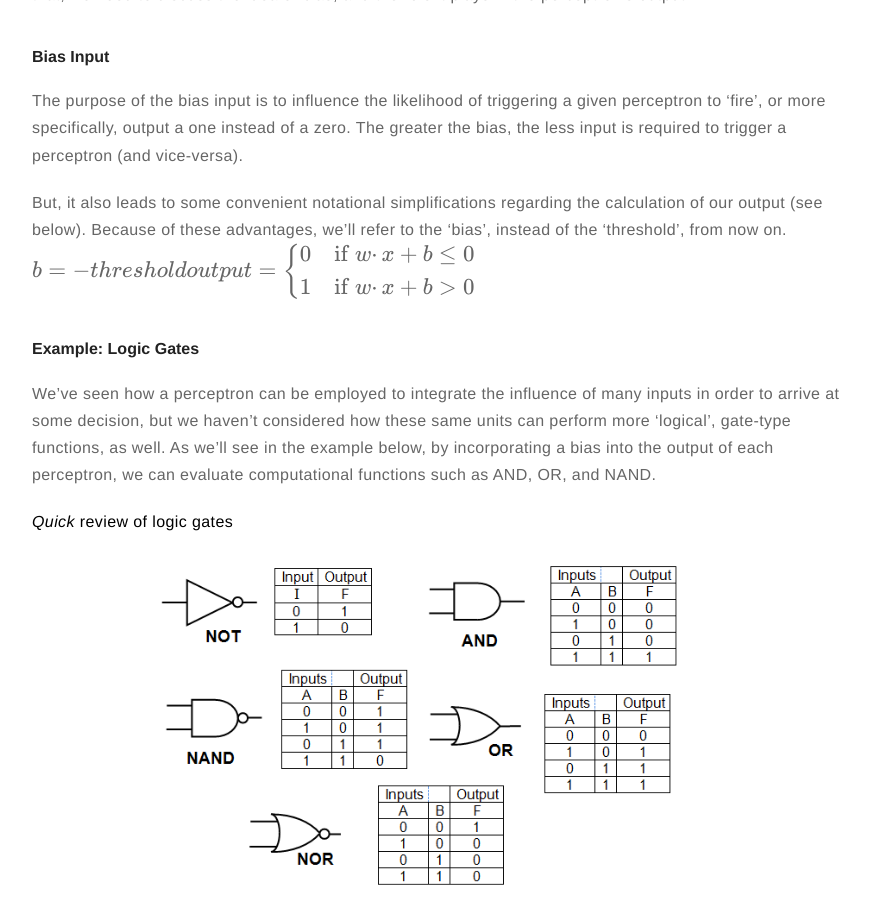
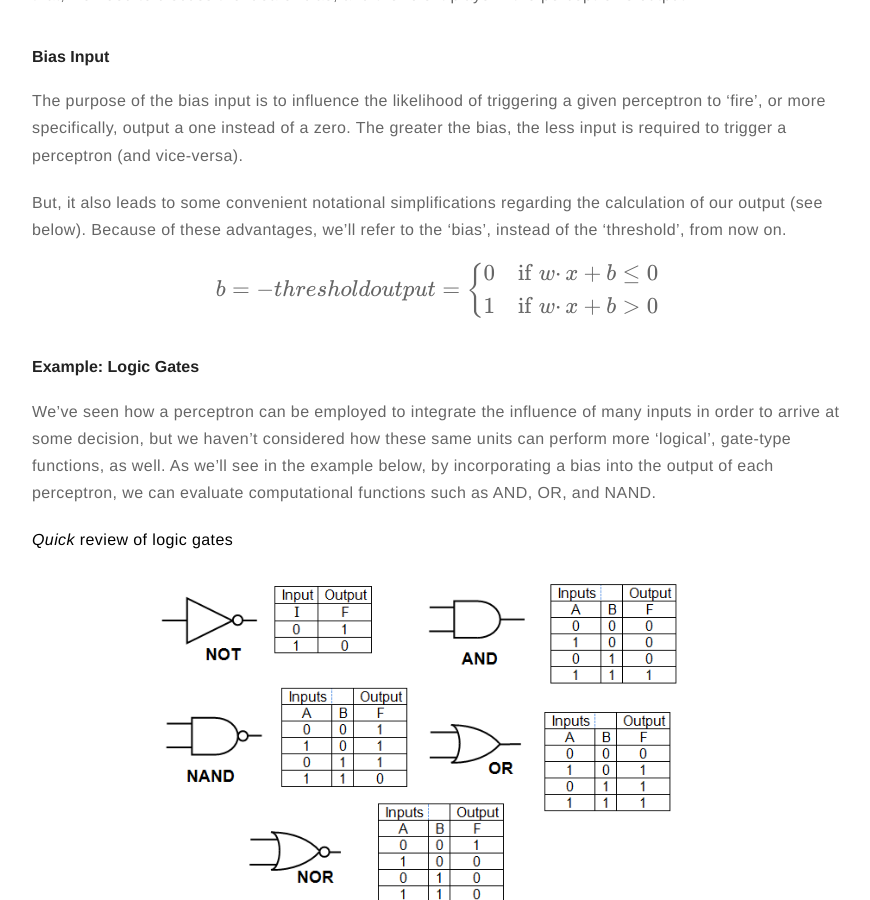
Before and after one commit to meccaLeccaHi/meccaLeccaHi.github.io, a Jekyll site: the page built from _posts/2018-10-30-neural_nets-tensorflow.md, in a window 1280 px wide and 900 px high, scrolled down 8166 px. Shown: the whole window, without its empty margins (203-1073 px from the left). Built offline with Jekyll 4.4.1, drawn with Linux system fonts in a browser that asks for light colours; formulas are drawn with MathJax 3; a script that is not in the unit is left out.

Commit message:
fixing mathjax and images

```diff
--- a/_posts/2018-10-30-neural_nets-tensorflow.md
+++ b/_posts/2018-10-30-neural_nets-tensorflow.md
@@ -280,15 +280,16 @@ We should also clarify how we decide what threshold is a good one to use. But be
 The purpose of the bias input is to influence the likelihood of triggering a given perceptron to 'fire', or more specifically, output a one instead of a zero. The greater the bias, the less input is required to trigger a perceptron (and vice-versa).
 
 But, it also leads to some convenient notational simplifications regarding the calculation of our output (see below). Because of these advantages, we'll refer to the 'bias', instead of the 'threshold', from now on.
+
 $${\large
-\begin{equation}
+\begin{equation*}
   b=-threshold\\
   output=\left\{
   \begin{array}{@{}ll@{}}
     0 & \text{if}\ w \cdotp x +b \leq 0 \\
     1 & \text{if}\ w \cdotp x +b > 0 \\
   \end{array}\right.\\
-\end{equation}
+\end{equation*}
 }$$
 
 <a id="logic"></a>
```
